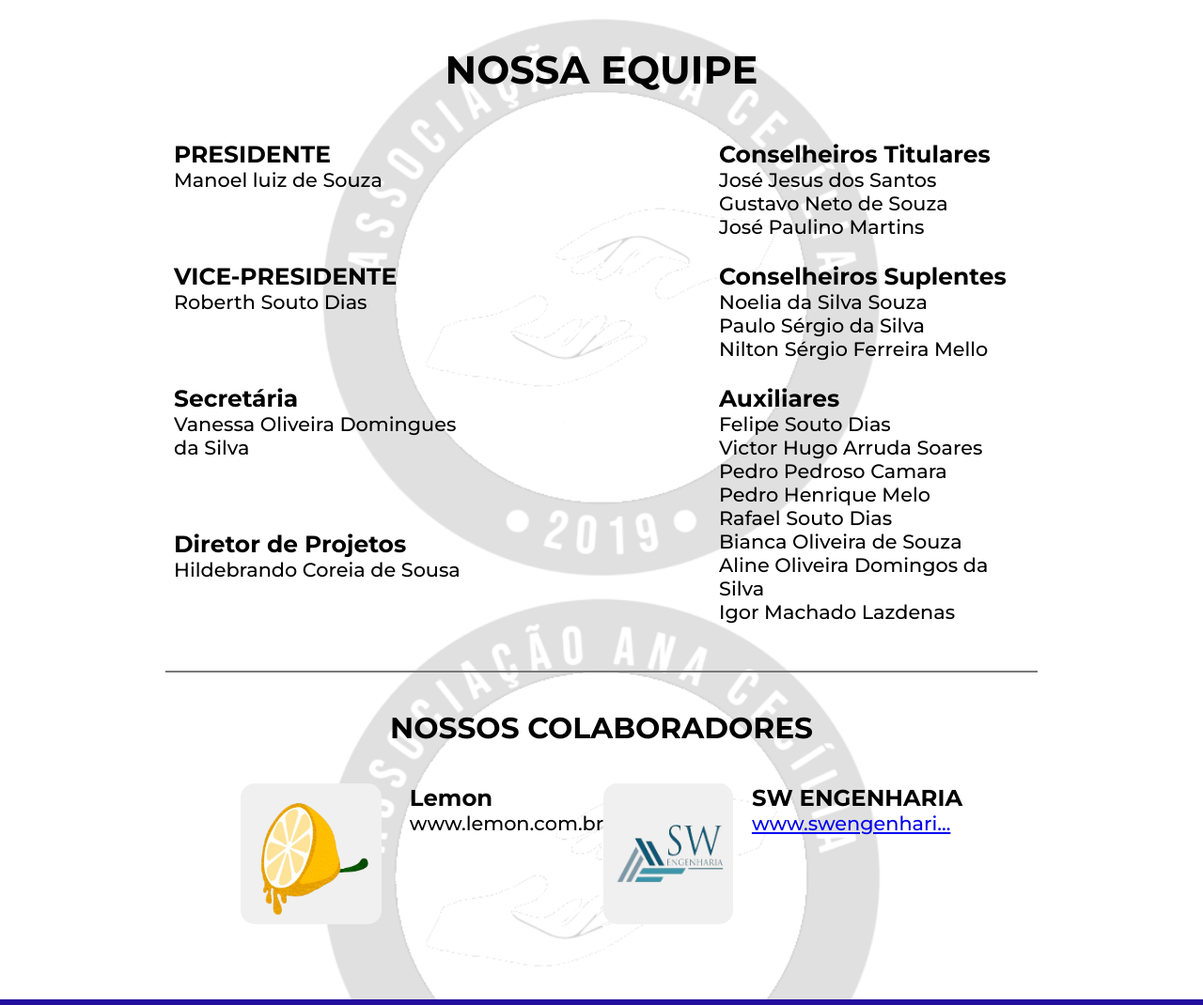
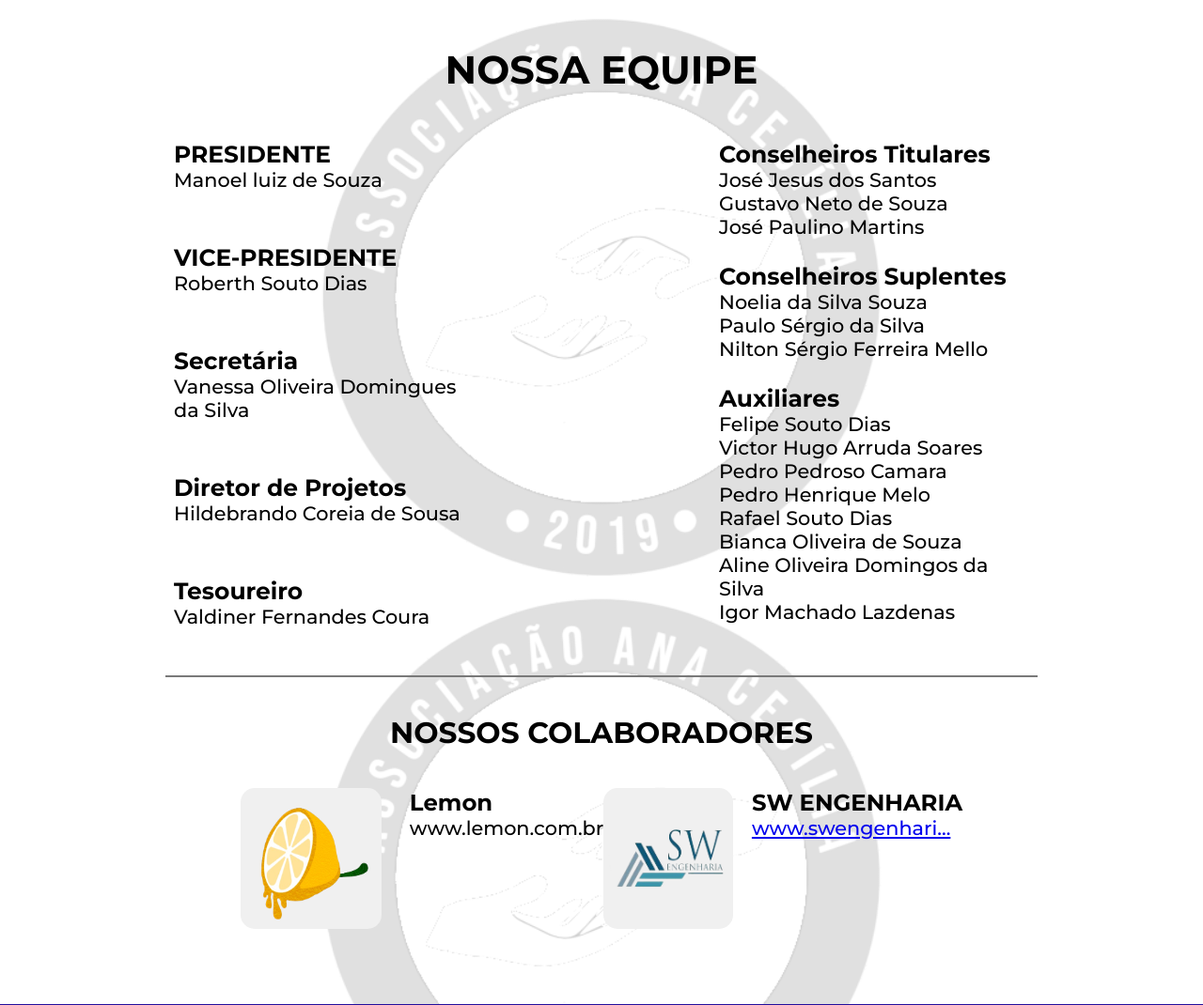
Before and after one commit to Antonio723/ana_cecilia_v2, a PHP site: page /html/institucional.html in a window 1280 px wide. Shown: the part 116-1186 px from the top of the page at 94% size. Run offline with PHP 8.4, Linux system fonts and the light colour scheme.

Commit message:
adicionar tesoureiro

```diff
--- a/css/institucional/screen.css
+++ b/css/institucional/screen.css
@@ -60,7 +60,7 @@ hr{
 }
 
 .leftMebers{
-    row-gap: 75px;
+    row-gap: 55px;
 }
 
 .textPartener{
--- a/html/institucional.html
+++ b/html/institucional.html
@@ -61,6 +61,10 @@
                 <div class="memberGroup">
                     <h2 class="bold">Diretor de Projetos</h2>
                     <p>Hildebrando Coreia de Sousa</p>
+                </div>
+                <div class="memberGroup">
+                    <h2 class="bold">Tesoureiro</h2>
+                    <p>Valdiner Fernandes Coura</p>
                 </div>
             </div>
             <div class="rightMebers columnMembers">
@@ -154,7 +158,6 @@
             document.querySelector('.mobile').style.marginTop = '300px';
         }
     }
-
     AbrirMenu();
 </script>
 
```
